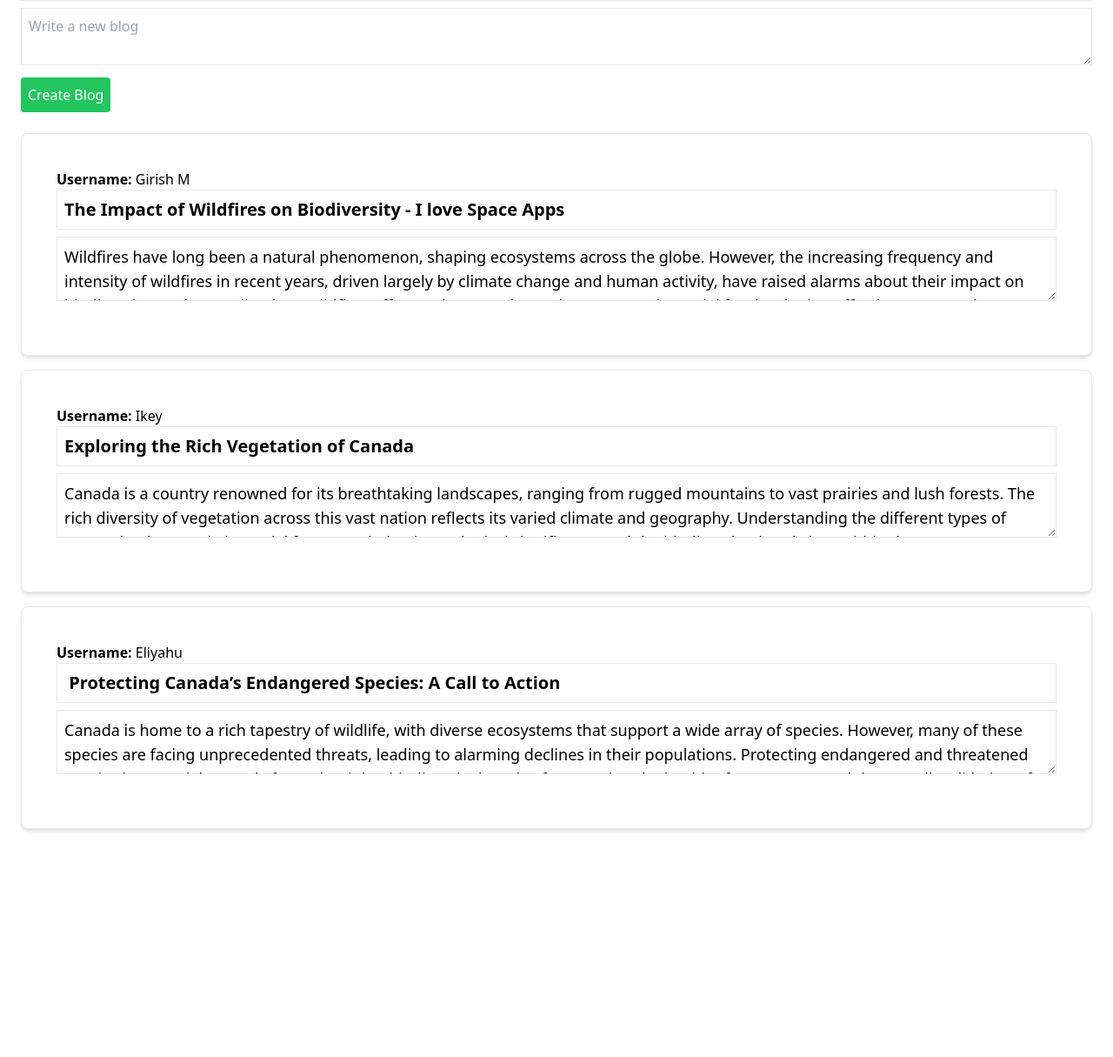
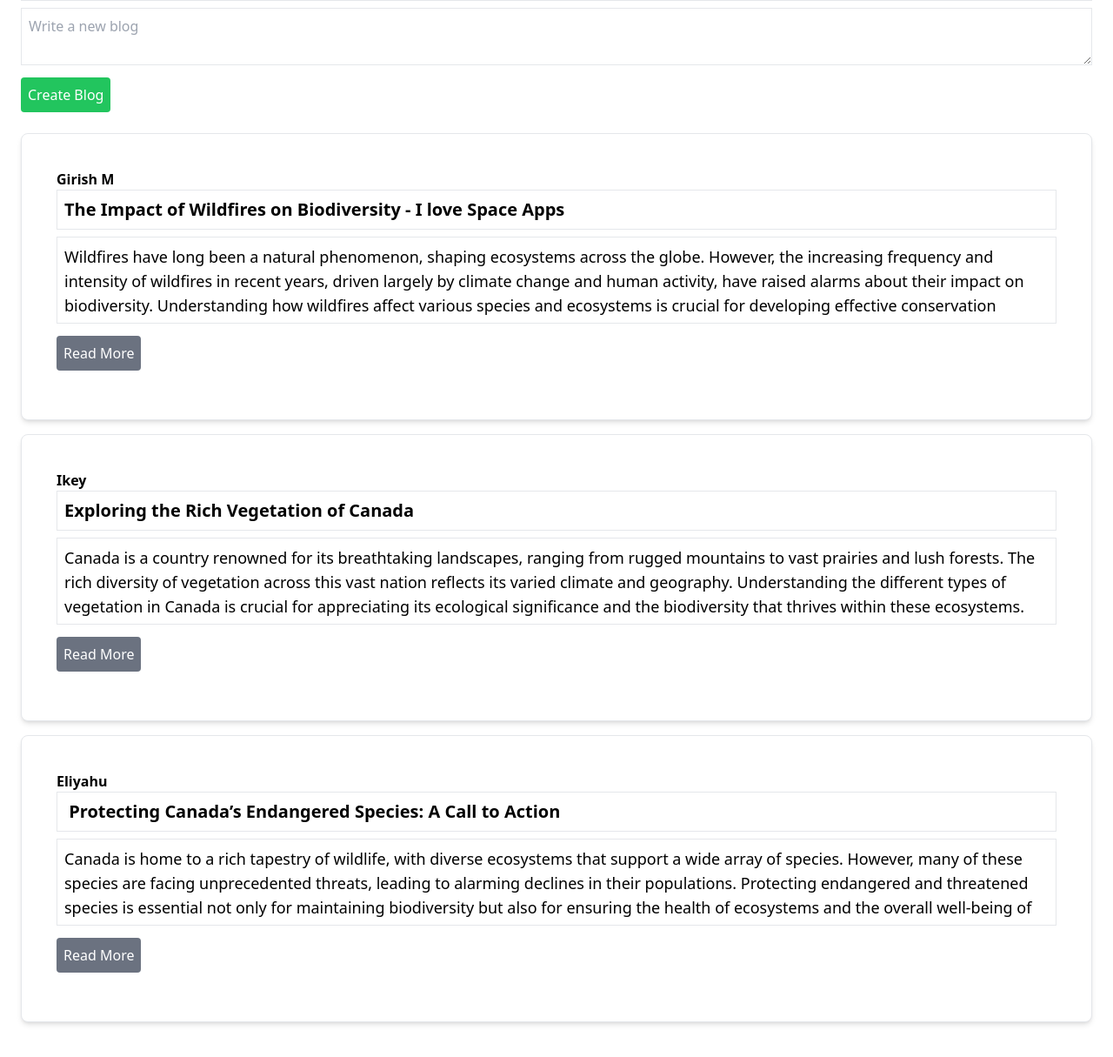
Before and after one commit to girish316/SpaceApps-Hackathon, a Flask app: page /blog in a window 1280 px wide. Shown: the part 193-1408 px from the top of the page at 87% size. Before the commit the page ends 1149 px from the top, so only its background shows below. Run offline with Flask 3, Linux system fonts and the light colour scheme; data comes from the database, SQL or seed files in the repository; both versions use the stored data as it was after the commit; some libraries are stand-ins or nearby versions.

Commit message:
Save blog feature

```diff
--- a/app.py
+++ b/app.py
@@ -86,7 +86,10 @@ def edit_blog(blog_id):
         return jsonify(success=False), 403  # Forbidden if user doesn't own the blog
 
     data = request.get_json()
+
     blog.content = data['content']
+    blog.title = data['title']
+
     db.session.commit()
     return jsonify(success=True)
 
--- a/static/blog.js
+++ b/static/blog.js
@@ -145,7 +145,6 @@ function createBlog() {
     .catch(err => console.error('Error creating blog:', err));
 }
 
-// Function to load blogs dynamically via AJAX and insert them into the DOM
 function loadBlogs() {
     fetch('/get_blogs')
         .then(response => response.json())
@@ -157,9 +156,11 @@ function loadBlogs() {
                 const blogPost = document.createElement('div');
                 blogPost.className = 'border p-10 mb-4 bg-white rounded-lg shadow-md';
                 blogPost.innerHTML = `
-                    <p><strong>Username:   </strong> ${blog.username}</p>
+                    <p><strong>${blog.username}</strong></p>
                     <input class="font-bold text-xl mb-2 border p-2 w-full blog-title-${blog.id}" value="${blog.title}" readonly>
-                    <textarea class="text-lg border p-2 w-full blog-content-${blog.id}" readonly>${blog.content}</textarea>
+                    <textarea class="text-lg border p-2 w-full blog-content-${blog.id} expandable-textarea" readonly data-expanded="false" style="height: 100px;">${blog.content}</textarea>
+                    <button class="bg-gray-500 text-white p-2 rounded mt-2 read-more-btn" data-blog-id="${blog.id}">Read More</button>
+                    <button class="bg-gray-500 text-white p-2 rounded mt-2 shrink-btn" data-blog-id="${blog.id}" style="display: none;">Shrink</button>
                     <div class="mt-4">
                         ${data.current_user_id === blog.user_id ? `
                             <button class="bg-blue-500 text-white p-2 rounded mr-2" style="margin-top: 10px;" onclick="editBlog(${blog.id})">Edit</button>
@@ -168,10 +169,33 @@ function loadBlogs() {
                     </div>
                 `;
                 blogContainer.appendChild(blogPost);
+
+                // Add event listeners to toggle height on button click
+                const readMoreBtn = blogPost.querySelector(`.read-more-btn[data-blog-id="${blog.id}"]`);
+                const shrinkBtn = blogPost.querySelector(`.shrink-btn[data-blog-id="${blog.id}"]`);
+                const textarea = blogPost.querySelector(`.blog-content-${blog.id}`);
+
+                readMoreBtn.addEventListener('click', function() {
+                    textarea.style.height = 'auto'; // Expanded height
+                    textarea.style.height = textarea.scrollHeight + 'px'; // Adjust height based on content
+                    textarea.dataset.expanded = 'true';
+                    readMoreBtn.style.display = 'none';
+                    shrinkBtn.style.display = 'inline-block';
+                });
+
+                shrinkBtn.addEventListener('click', function() {
+                    textarea.style.height = '100px'; // Collapsed height
+                    textarea.dataset.expanded = 'false';
+                    readMoreBtn.style.display = 'inline-block';
+                    shrinkBtn.style.display = 'none';
+                });
             });
         })
         .catch(err => console.error('Error loading blogs:', err));
 }
+
+
+
 
 // Function to dynamically build the blog page content
 function buildBlogPage() {
@@ -239,7 +263,7 @@ function editBlog(blogId) {
                 titleInput.classList.remove('border-blue-500');
                 contentTextarea.classList.remove('border-blue-500');
                 editButton.textContent = 'Edit';  // Change button back to "Edit"
-                loadBlogs();  // Optionally reload the blogs to reflect updates
+                loadBlogs();  // Reload the blogs to reflect updates
             } else {
                 alert('Error saving blog.');
             }
--- a/templates/blog.html
+++ b/templates/blog.html
@@ -7,6 +7,15 @@
     <script src="https://cdn.tailwindcss.com"></script>
     <link rel="icon" href="/static/favicon.ico" type="image/x-icon">
     <link rel="icon" href="/static/hack.svg" type="image/svg+xml">
+
+    <style>
+        .expandable-textarea {
+            transition: height 0.3s ease;
+            overflow: hidden;
+            resize: none;
+        }
+    </style>
+
 </head>
 <body>
     <div id="app"></div> <!-- Navbar and blog content will be injected here -->
```
Also changed, not shown: instance/app.db.
